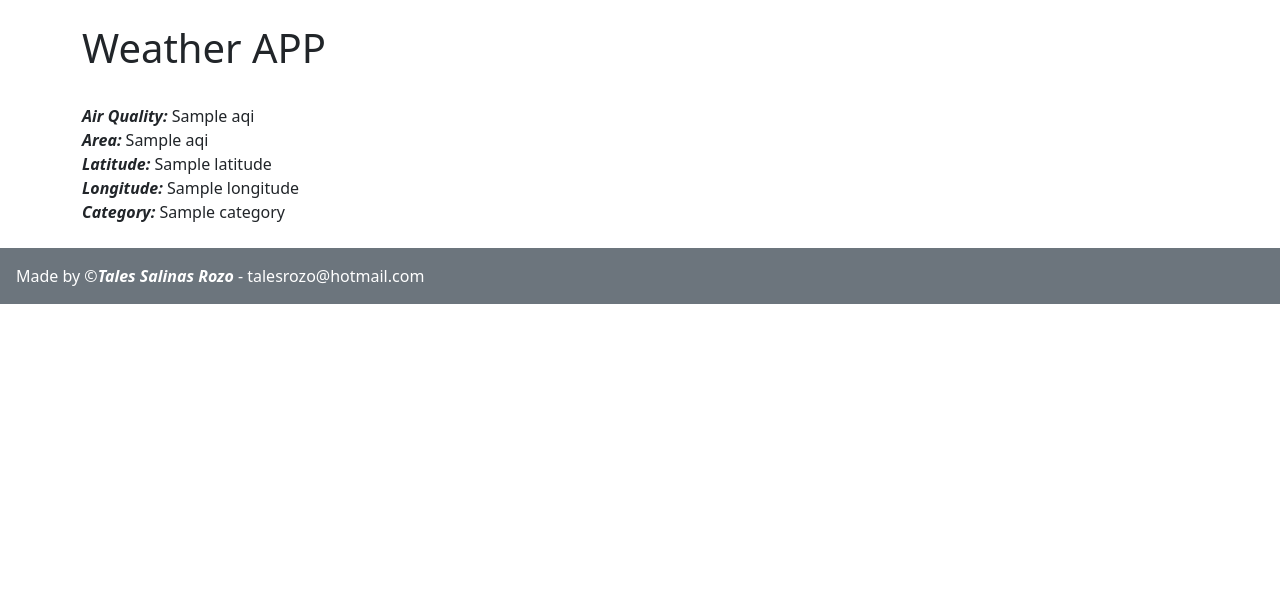
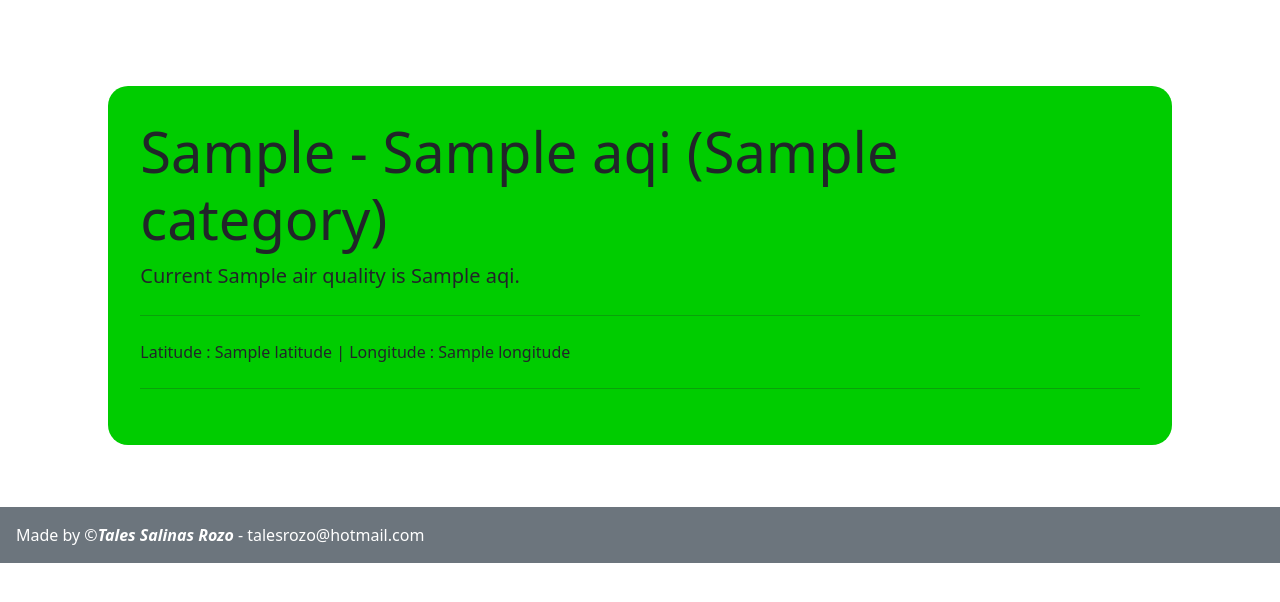
Before and after one commit to talesalinas/WeatherAPP, a Django app: template climate/templates/home.html in a window 1280 px wide. Shown: the part 56-658 px from the top of the page. Run offline with Django 3.2, Linux system fonts and the light colour scheme; the template is opened without the code that fills it: most values are stand-ins (such as "Sample title", 1, 10 or a date in 2020).

Commit message:
All the home page is ready and working well with django

```diff
--- a/climate/templates/base.html
+++ b/climate/templates/base.html
@@ -5,6 +5,20 @@
         <meta charset="utf-8">
         <meta name="viewport" content="width=device-width, initial-scale=1, shrink-to-fit=no">
         <link href="https://cdn.jsdelivr.net/npm/bootstrap@5.0.0-beta3/dist/css/bootstrap.min.css" rel="stylesheet" integrity="sha384-eOJMYsd53ii+scO/bJGFsiCZc+5NDVN2yr8+0RDqr0Ql0h+rP48ckxlpbzKgwra6" crossorigin="anonymous">
+
+        <style>
+            .good {background-color: #0C0;}
+            .moderate {background-color: #FFFF00;}
+            .usg {background-color: #FF9900;}
+            .unhealthy {background-color: #FF0000;}
+            .veryhnhealthy {background-color: #990066;}
+            .hezardous {background-color: #660000;}
+            .container {
+                padding:3%;
+                border-radius:20px;
+            }
+        </style>
+
     </head>
     <body>
         <header>
--- a/climate/templates/home.html
+++ b/climate/templates/home.html
@@ -2,7 +2,6 @@
 
 {% block content %}
 
-<h1>Weather APP</h1>
 <br>
 <!--{{ api }}-->
 
@@ -10,11 +9,28 @@
     {% if api == "Error..." %}
         <p>There was an error, please try again ....</p>
     {% else %}
-        <strong><i>Air Quality:</i></strong> {{ api.0.AQI }}<br>
-        <strong><i>Area:</i></strong> {{ api.0.AQI }}<br>
-        <strong><i>Latitude:</i></strong> {{ api.0.Latitude }}<br>
-        <strong><i>Longitude:</i></strong> {{ api.0.Longitude }}<br>
-        <strong><i>Category:</i></strong> {{ api.0.Category.Name }}<br>
+        <div class="jumbotron container good">
+            <h1 class="display-4">{{ api.0.ReportingArea }} - {{ api.0.AQI }} ({{ api.0.Category.Name }})</h1>
+            <p class="lead">Current {{ api.0.ReportingArea }} air quality is {{ api.0.AQI }}.</p>
+            <hr class="my-4">
+            <p>Latitude : {{ api.0.Latitude }} | Longitude : {{ api.0.Longitude }}</p>
+            <hr class="my-4">
+            <p>
+                {% if api.0.Category.Name == "Good" %}
+                    <p>(0 - 50) Air Quality is cosidered satisfactory, and air pollution poses little or no risk.</p>
+                {% elif api.0.Category.Name == "Moderate" %}
+                    <p>(51 - 100) Air quality is Moderate</p>
+                {% elif api.0.Category.Name == "Unhealthy for Sensitive Groups" %}
+                    <p>(101 - 150) Air quality is Unhealthy for Sensitive Groups</p>
+                {% elif api.0.Category.Name == "Unhealthy" %}
+                    <p>(151 - 200) Air quality is Unhealthy</p>
+                {% elif api.0.Category.Name == "Very Unhealthy" %}
+                    <p>(201 - 250) Air quality is Very Unhealthy</p>
+                {% elif api.0.Category.Name == "Hazardous" %}
+                    <p>(251 - 300) Air quality is Hazardous</p>
+                {% endif %}
+            </p>
+        </div>
     {% endif %}
 {% endif %}
 
```
